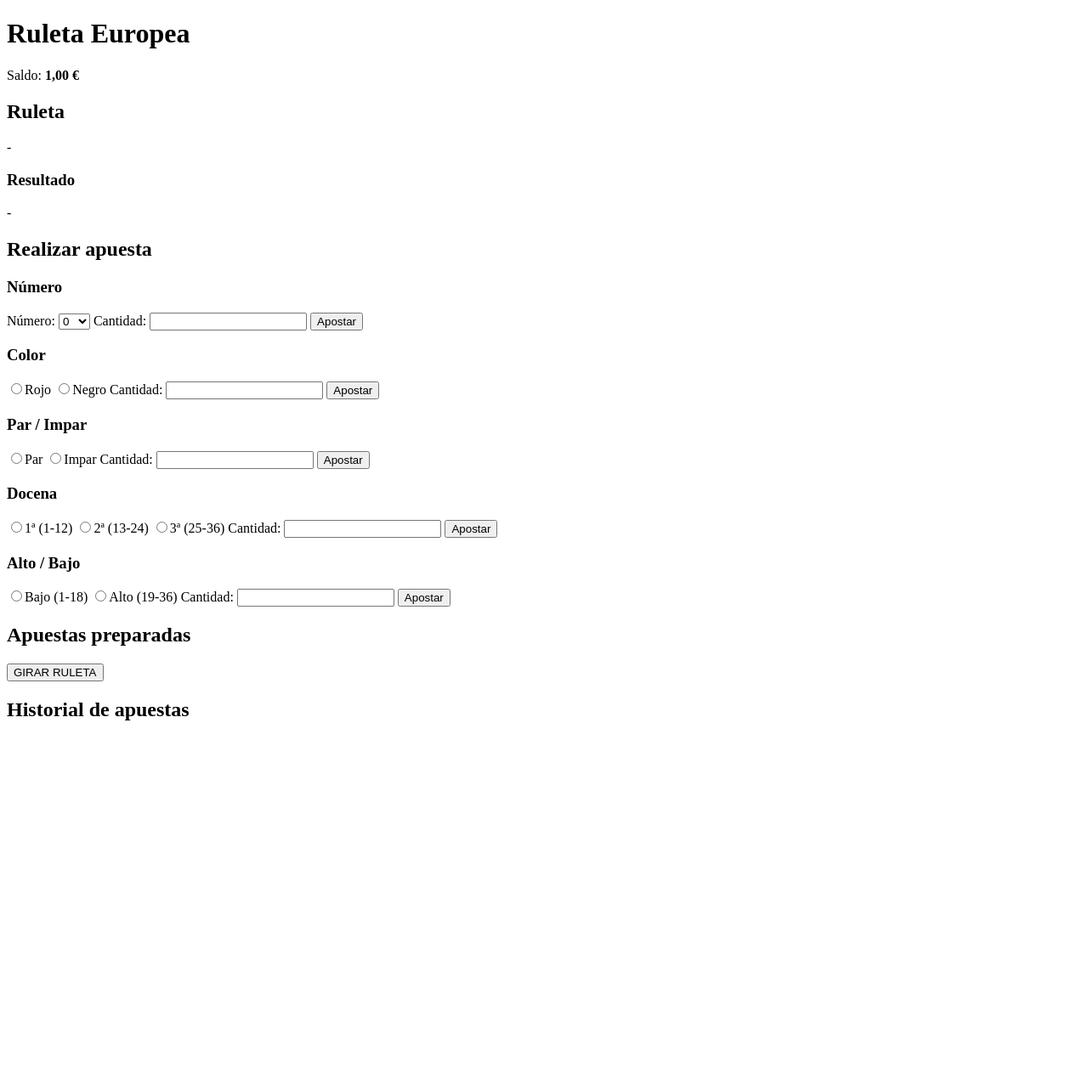
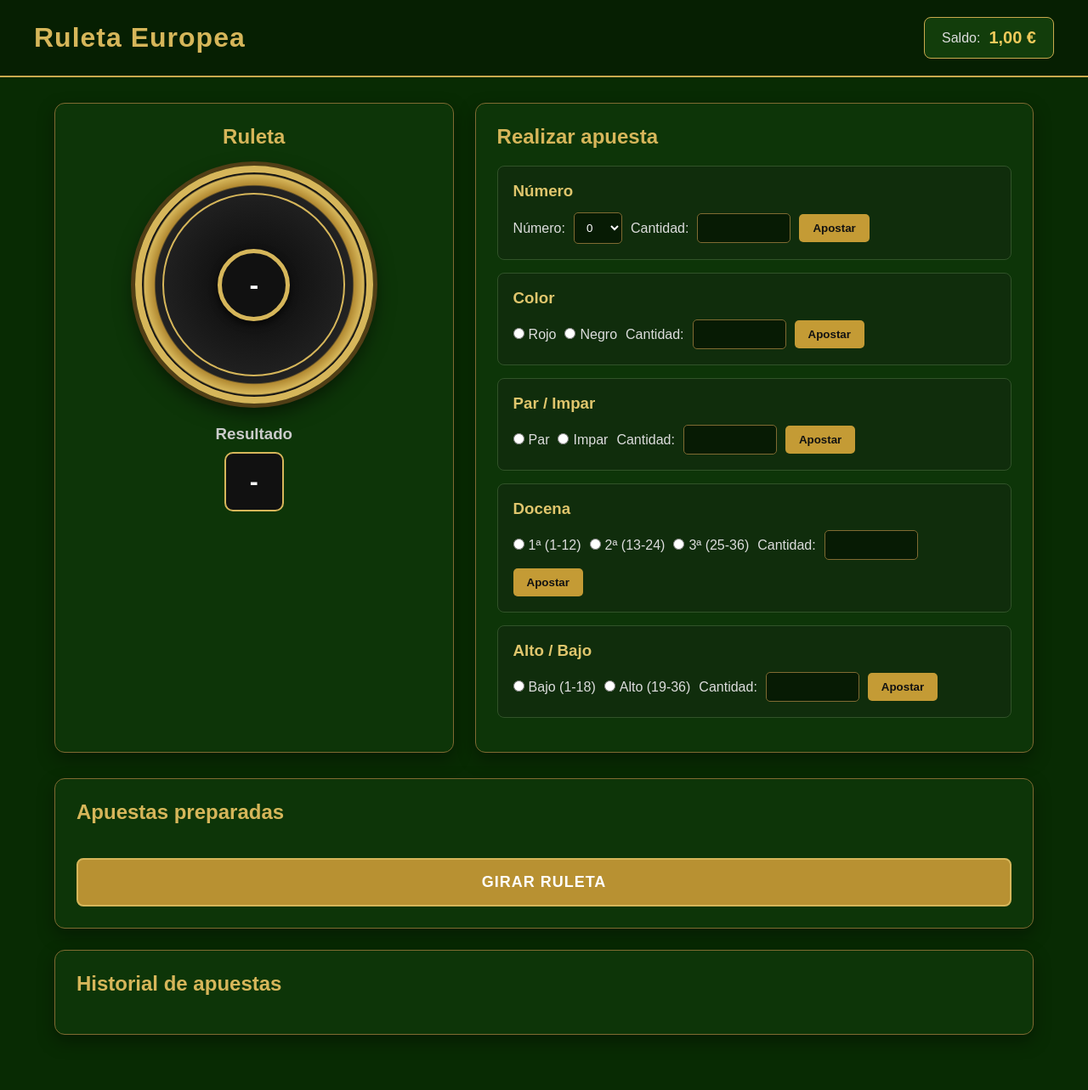
Before and after one commit to personalusevictor/php-course, a PHP site: page /ruleta.php in a window 1280 px wide. Shown: the whole page at 85% size. Before the commit the page ends 848 px from the top, so only its background shows below. Run offline with PHP 8.4, Linux system fonts and the light colour scheme; the visitor is signed in with stand-in values (Sample User, id 1); data that the repository does not hold is empty.

Commit message:
Agrega estilos CSS para la interfaz de la ruleta y mejora la estructura del archivo ruleta.php

```diff
--- a/Ruleta/ruleta.css
+++ b/Ruleta/ruleta.css
@@ -0,0 +1,481 @@
+* {
+  box-sizing: border-box;
+  margin: 0;
+  padding: 0;
+}
+
+body {
+  font-family: Arial, Helvetica, sans-serif;
+  background: #082b03;
+  color: #f5f5f5;
+  min-height: 100vh;
+  padding-bottom: 40px;
+}
+
+header {
+  background: #061f02;
+  border-bottom: 2px solid #c9a94e;
+  padding: 20px 40px;
+
+  display: flex;
+  justify-content: space-between;
+  align-items: center;
+}
+
+header h1 {
+  color: #d6b65a;
+  font-size: 32px;
+  letter-spacing: 1px;
+}
+
+.saldo {
+  background: #123d0b;
+  border: 1px solid #c9a94e;
+  border-radius: 8px;
+  padding: 12px 20px;
+
+  display: flex;
+  gap: 10px;
+  align-items: center;
+}
+
+.saldo span {
+  color: #ddd;
+}
+
+.saldo strong {
+  color: #f0ca5b;
+  font-size: 20px;
+}
+
+.mensaje {
+  width: 90%;
+  max-width: 1200px;
+  margin: 20px auto;
+  padding: 14px 20px;
+
+  border-radius: 8px;
+  text-align: center;
+  font-weight: bold;
+}
+
+.mensaje.exito {
+  background: #174d19;
+  border: 1px solid #4caf50;
+  color: #b9f6bc;
+}
+
+.mensaje.error {
+  background: #5a1515;
+  border: 1px solid #d9534f;
+  color: #ffb5b5;
+}
+
+.mensaje.info {
+  background: #143d52;
+  border: 1px solid #4fa3d1;
+  color: #b9e5ff;
+}
+
+main {
+  width: 90%;
+  max-width: 1200px;
+  margin: 30px auto;
+
+  display: grid;
+  grid-template-columns: 1fr 1.4fr;
+  gap: 25px;
+}
+
+.zona-ruleta {
+  background: #0d3508;
+  border: 1px solid #806b32;
+  border-radius: 12px;
+  padding: 25px;
+
+  box-shadow: 0 8px 20px rgba(0, 0, 0, 0.35);
+
+  display: flex;
+  flex-direction: column;
+  align-items: center;
+}
+
+.zona-ruleta h2,
+.panel-apuestas h2,
+.apuestas-pendientes h2,
+.resultado-ronda h2,
+.historial h2 {
+  color: #d6b65a;
+  margin-bottom: 20px;
+}
+
+.ruleta {
+  width: 280px;
+  height: 280px;
+
+  border-radius: 50%;
+
+  background: radial-gradient(
+    circle,
+    #d6b65a 0%,
+    #b28a32 20%,
+    #111 21%,
+    #222 62%,
+    #b28a32 63%,
+    #d6b65a 69%,
+    #111 70%
+  );
+
+  border: 8px solid #d6b65a;
+
+  box-shadow:
+    0 0 0 5px #513e16,
+    0 10px 25px rgba(0, 0, 0, 0.6);
+
+  display: flex;
+  justify-content: center;
+  align-items: center;
+
+  position: relative;
+}
+
+.ruleta::before {
+  content: "";
+  position: absolute;
+
+  width: 80%;
+  height: 80%;
+
+  border-radius: 50%;
+  border: 2px solid #d6b65a;
+}
+
+.ruleta-centro {
+  width: 85px;
+  height: 85px;
+
+  border-radius: 50%;
+
+  background: #111;
+  border: 5px solid #d6b65a;
+
+  display: flex;
+  justify-content: center;
+  align-items: center;
+
+  position: relative;
+  z-index: 2;
+
+  box-shadow: 0 4px 10px rgba(0, 0, 0, 0.7);
+}
+
+.ruleta-centro span {
+  font-size: 32px;
+  font-weight: bold;
+  color: #fff;
+}
+
+.resultado {
+  margin-top: 25px;
+  text-align: center;
+}
+
+.resultado h3 {
+  color: #ccc;
+  margin-bottom: 10px;
+}
+
+.numero-resultado {
+  width: 70px;
+  height: 70px;
+
+  margin: auto;
+
+  border-radius: 10px;
+
+  background: #111;
+  border: 2px solid #d6b65a;
+
+  display: flex;
+  justify-content: center;
+  align-items: center;
+
+  font-size: 30px;
+  font-weight: bold;
+}
+
+.resultado p {
+  margin-top: 8px;
+  color: #ccc;
+}
+
+.panel-apuestas {
+  background: #0d3508;
+  border: 1px solid #806b32;
+  border-radius: 12px;
+  padding: 25px;
+
+  box-shadow: 0 8px 20px rgba(0, 0, 0, 0.35);
+}
+
+.tipo-apuesta {
+  background: #102d0c;
+
+  border: 1px solid #315329;
+  border-radius: 8px;
+
+  padding: 18px;
+  margin-bottom: 15px;
+}
+
+.tipo-apuesta h3 {
+  color: #e0c66d;
+  margin-bottom: 14px;
+}
+
+.tipo-apuesta form {
+  display: flex;
+  flex-wrap: wrap;
+  align-items: center;
+  gap: 10px;
+}
+
+.tipo-apuesta label {
+  color: #ddd;
+}
+
+.tipo-apuesta input[type="radio"] {
+  margin-right: 5px;
+}
+
+select,
+input[type="number"] {
+  background: #071b04;
+  color: white;
+
+  border: 1px solid #806b32;
+  border-radius: 5px;
+
+  padding: 9px 10px;
+
+  outline: none;
+}
+
+select:focus,
+input[type="number"]:focus {
+  border-color: #d6b65a;
+  box-shadow: 0 0 5px rgba(214, 182, 90, 0.4);
+}
+
+input[type="number"] {
+  width: 110px;
+}
+
+button {
+  border: none;
+  border-radius: 5px;
+
+  padding: 9px 16px;
+
+  background: #c49b35;
+  color: #111;
+
+  font-weight: bold;
+  cursor: pointer;
+
+  transition: 0.2s ease;
+}
+
+button:hover {
+  background: #e1bd5a;
+  transform: translateY(-1px);
+}
+
+button:active {
+  transform: translateY(0);
+}
+
+.apuestas-pendientes,
+.resultado-ronda,
+.historial {
+  width: 90%;
+  max-width: 1200px;
+
+  margin: 25px auto;
+
+  background: #0d3508;
+  border: 1px solid #806b32;
+  border-radius: 12px;
+
+  padding: 25px;
+
+  box-shadow: 0 8px 20px rgba(0, 0, 0, 0.35);
+}
+
+.apuestas-pendientes > p {
+  color: #aaa;
+}
+
+.lista-apuestas {
+  display: flex;
+  flex-direction: column;
+  gap: 10px;
+
+  margin-bottom: 20px;
+}
+
+.apuesta {
+  background: #102d0c;
+  border: 1px solid #315329;
+  border-radius: 6px;
+
+  padding: 12px 15px;
+
+  display: flex;
+  align-items: center;
+  gap: 8px;
+}
+
+.apuesta-tipo {
+  color: #d6b65a;
+  font-weight: bold;
+}
+
+.apuesta-eleccion {
+  color: white;
+}
+
+.apuesta-cantidad {
+  color: #76d275;
+  font-weight: bold;
+}
+
+.apuestas-pendientes form {
+  margin-top: 20px;
+}
+
+.boton-girar {
+  width: 100%;
+
+  padding: 16px;
+
+  background: #b89132;
+  color: #fff;
+
+  border: 2px solid #d6b65a;
+  border-radius: 8px;
+
+  font-size: 18px;
+  letter-spacing: 1px;
+
+  cursor: pointer;
+}
+
+.boton-girar:hover {
+  background: #d0aa45;
+  box-shadow: 0 0 15px rgba(214, 182, 90, 0.35);
+}
+
+.resultado-ronda {
+  border-color: #d6b65a;
+}
+
+.resultado-ronda p {
+  padding: 8px 0;
+  border-bottom: 1px solid #294824;
+  color: #ddd;
+}
+
+.resultado-ronda strong {
+  color: #f0ca5b;
+}
+
+.resultado-ronda p:last-child {
+  border-bottom: none;
+}
+
+.historial {
+  display: grid;
+  grid-template-columns: repeat(3, 1fr);
+  gap: 15px;
+}
+
+.historial h2 {
+  grid-column: 1 / -1;
+}
+
+.historial > p {
+  grid-column: 1 / -1;
+  color: #aaa;
+}
+
+.ronda-historial {
+  background: #102d0c;
+
+  border: 1px solid #315329;
+  border-radius: 8px;
+
+  padding: 15px;
+}
+
+.ronda-historial h3 {
+  color: #d6b65a;
+  margin-bottom: 10px;
+}
+
+.ronda-historial p {
+  color: #ccc;
+  margin: 5px 0;
+}
+
+@media (max-width: 900px) {
+  main {
+    grid-template-columns: 1fr;
+  }
+
+  .historial {
+    grid-template-columns: 1fr 1fr;
+  }
+}
+
+@media (max-width: 600px) {
+  header {
+    padding: 15px 20px;
+
+    flex-direction: column;
+    gap: 15px;
+    text-align: center;
+  }
+
+  header h1 {
+    font-size: 26px;
+  }
+
+  main,
+  .apuestas-pendientes,
+  .resultado-ronda,
+  .historial,
+  .mensaje {
+    width: 94%;
+  }
+
+  .ruleta {
+    width: 230px;
+    height: 230px;
+  }
+
+  .tipo-apuesta form {
+    flex-direction: column;
+    align-items: stretch;
+  }
+
+  select,
+  input[type="number"],
+  .tipo-apuesta button {
+    width: 100%;
+  }
+
+  .historial {
+    grid-template-columns: 1fr;
+  }
+}
--- a/Ruleta/ruleta.php
+++ b/Ruleta/ruleta.php
@@ -302,11 +302,9 @@ if ($_SERVER['REQUEST_METHOD'] === 'POST') {
 
 <head>
     <meta charset="UTF-8">
-
-    <meta name="viewport"
-          content="width=device-width, initial-scale=1.0">
-
+    <meta name="viewport" content="width=device-width, initial-scale=1.0">
     <title>Ruleta Europea</title>
+    <link rel="stylesheet" href="ruleta.css">
 </head>
 
 <body>
```
